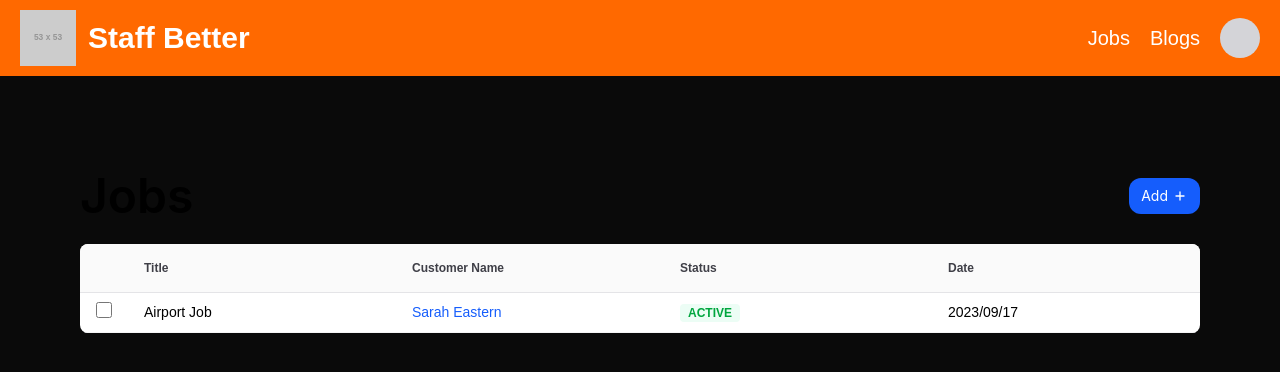
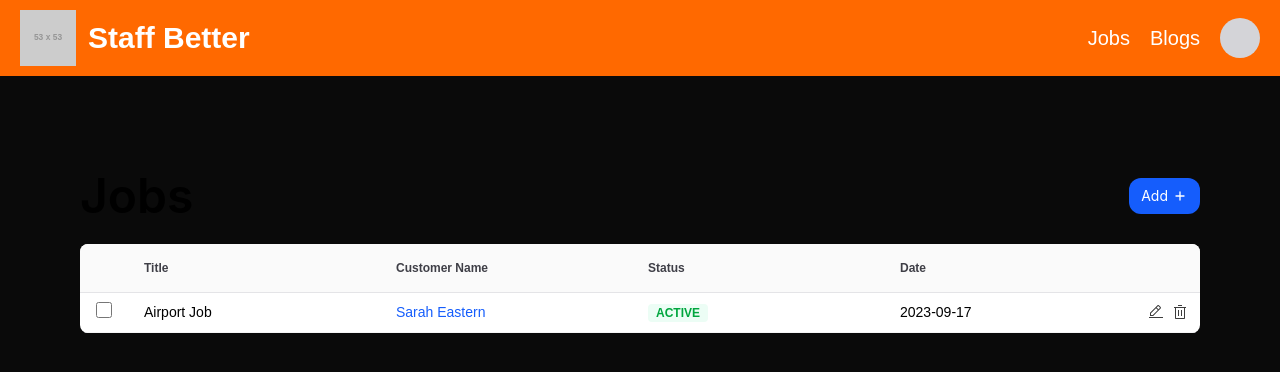
Before and after one commit to warlordwinter/staff-better, a Next.js app: page /jobs in a window 1280 px wide. Shown: the top 372 px of the page. Built offline with nearby package versions, Linux system fonts and the light colour scheme.

Commit message:
You can edit and delete rows now. Though it is not finished I need to add the save and cancel buttons

```diff
--- a/src/components/jobTableComp/JobTableHeadRow.tsx
+++ b/src/components/jobTableComp/JobTableHeadRow.tsx
@@ -7,6 +7,7 @@ const JobTableHeadRow = () => (
     <th className="w-[1.5fr] px-4 text-left">Customer Name</th>
     <th className="w-[1fr] px-4 text-left">Status</th>
     <th className="w-[1fr] px-4 text-left">Date</th>
+    <th className="w-[4rem] px-2 text-center"></th>
   </tr>
 );
 
--- a/src/components/jobTableComp/jobTable.tsx
+++ b/src/components/jobTableComp/jobTable.tsx
@@ -18,7 +18,7 @@ const JobTable = () => {
       title: 'Airport Job',
       customerName: 'Sarah Eastern',
       status: 'active',
-      date: '2023/09/17',
+      date: '2023-09-17',
     },
   ]);
 
@@ -33,6 +33,16 @@ const JobTable = () => {
     setJobs([...jobs, newJob]);
   };
 
+  const handleUpdateJob = (id: string, updatedFields: Partial<Job>) => {
+    setJobs((prev) =>
+      prev.map((job) => (job.id === id ? { ...job, ...updatedFields } : job))
+    );
+  };
+
+  const handleDeleteJob = (id: string) => {
+    setJobs((prev) => prev.filter((job) => job.id !== id));
+  };
+
   return (
     <div className="flex flex-col gap-6 w-full max-w-6xl mx-auto px-4 mt-24 overflow-x-auto">
       <JobTableHeader onFileSelect={(file) => console.log('Selected file:', file)} />
@@ -42,7 +52,12 @@ const JobTable = () => {
         </thead>
         <tbody>
           {jobs.map((job) => (
-            <JobTableRow key={job.id} job={job} />
+            <JobTableRow
+              key={job.id}
+              job={job}
+              onUpdate={handleUpdateJob}
+              onDelete={handleDeleteJob}
+            />
           ))}
         </tbody>
       </table>
--- a/src/components/jobTableComp/jobTableHeader.tsx
+++ b/src/components/jobTableComp/jobTableHeader.tsx
@@ -36,15 +36,14 @@ const JobTableHeader: React.FC<Props> = ({ onFileSelect }) => {
             height={16}
             className="object-contain"
           />
-          </div>
+        </div>
       </button>
 
-      {/* Hidden file input */}
       <input
         type="file"
         ref={fileInputRef}
         onChange={handleFileChange}
-        accept= ".csv, application/vnd.ms-excel, application/vnd.openxmlformats-officedocument.spreadsheetml.sheet"
+        accept=".csv, application/vnd.ms-excel, application/vnd.openxmlformats-officedocument.spreadsheetml.sheet"
         className="hidden"
       />
     </div>
--- a/src/components/jobTableComp/jobTableRow.tsx
+++ b/src/components/jobTableComp/jobTableRow.tsx
@@ -1,4 +1,5 @@
-import React from 'react';
+import React, { useState } from 'react';
+import Image from 'next/image';
 
 interface Job {
   id: string;
@@ -8,35 +9,113 @@ interface Job {
   date: string;
 }
 
+interface Props {
+  job: Job;
+  onUpdate: (id: string, updatedJob: Partial<Job>) => void;
+  onDelete: (id: string) => void;
+}
+
 const getStatusStyle = (status: string) => {
   switch (status.toLowerCase()) {
-    case 'active':
-      return 'bg-emerald-50 text-green-600';
-    case 'past':
-      return 'bg-gray-100 text-gray-500';
-    case 'upcoming':
-      return 'bg-yellow-50 text-yellow-600';
-    default:
-      return 'bg-gray-50 text-gray-600';
+    case 'active': return 'bg-emerald-50 text-green-600';
+    case 'past': return 'bg-gray-100 text-gray-500';
+    case 'upcoming': return 'bg-yellow-50 text-yellow-600';
+    default: return 'bg-gray-50 text-gray-600';
   }
 };
 
-const JobTableRow: React.FC<{ job: Job }> = ({ job }) => (
+const JobTableRow: React.FC<Props> = ({ job, onUpdate, onDelete }) => {
+  const [isEditing, setIsEditing] = useState(false);
+  const [editedJob, setEditedJob] = useState(job);
+
+  const handleEditClick = () => {
+    if (isEditing) {
+      onUpdate(job.id, editedJob);
+    }
+    setIsEditing(!isEditing);
+  };
+
+  const handleChange = (e: React.ChangeEvent<HTMLInputElement>) => {
+    const { name, value } = e.target;
+    setEditedJob((prev) => ({ ...prev, [name]: value }));
+  };
+
+  return (
     <tr className="hover:bg-gray-50 text-sm text-black border-b border-zinc-100">
       <td className="h-10 text-center">
         <input type="checkbox" className="w-4 h-4" />
       </td>
-    <td className="px-4">{job.title}</td>
-    <td className="px-4 text-blue-600">{job.customerName}</td>
+
       <td className="px-4">
-      <span
-        className={`px-2 py-0.5 rounded-sm text-xs font-bold uppercase ${getStatusStyle(job.status)}`}
-      >
+        {isEditing ? (
+          <input
+            name="title"
+            value={editedJob.title}
+            onChange={handleChange}
+            className="border border-gray-300 rounded px-2 w-full"
+          />
+        ) : (
+          job.title
+        )}
+      </td>
+
+      <td className="px-4 text-blue-600">
+        {isEditing ? (
+          <input
+            name="customerName"
+            value={editedJob.customerName}
+            onChange={handleChange}
+            className="border border-gray-300 rounded px-2 w-full"
+          />
+        ) : (
+          job.customerName
+        )}
+      </td>
+
+      <td className="px-4">
+        <span className={`px-2 py-0.5 rounded-sm text-xs font-bold uppercase ${getStatusStyle(job.status)}`}>
           {job.status}
         </span>
       </td>
-    <td className="px-4">{job.date}</td>
+
+      <td className="px-4">
+        {isEditing ? (
+          <input
+            name="date"
+            type="date"
+            value={editedJob.date}
+            onChange={handleChange}
+            className="border border-gray-300 rounded px-2 w-full"
+          />
+        ) : (
+          job.date
+        )}
+      </td>
+
+      <td className="px-2 text-center">
+        <div className="flex gap-2 justify-center items-center">
+          <button onClick={handleEditClick}>
+            <Image
+              src="/icons/edit.svg"
+              alt="Edit"
+              width={16}
+              height={16}
+              className="cursor-pointer"
+            />
+          </button>
+          <button onClick={() => onDelete(job.id)}>
+            <Image
+              src="/icons/trash.svg"
+              alt="Delete"
+              width={16}
+              height={16}
+              className="cursor-pointer"
+            />
+          </button>
+        </div>
+      </td>
     </tr>
   );
+};
 
 export default JobTableRow;
```
Also changed, not shown: public/icons/file-csv.svg (added), public/icons/list-plus.svg (added). Lines whose indentation alone changed are shown as unchanged.
